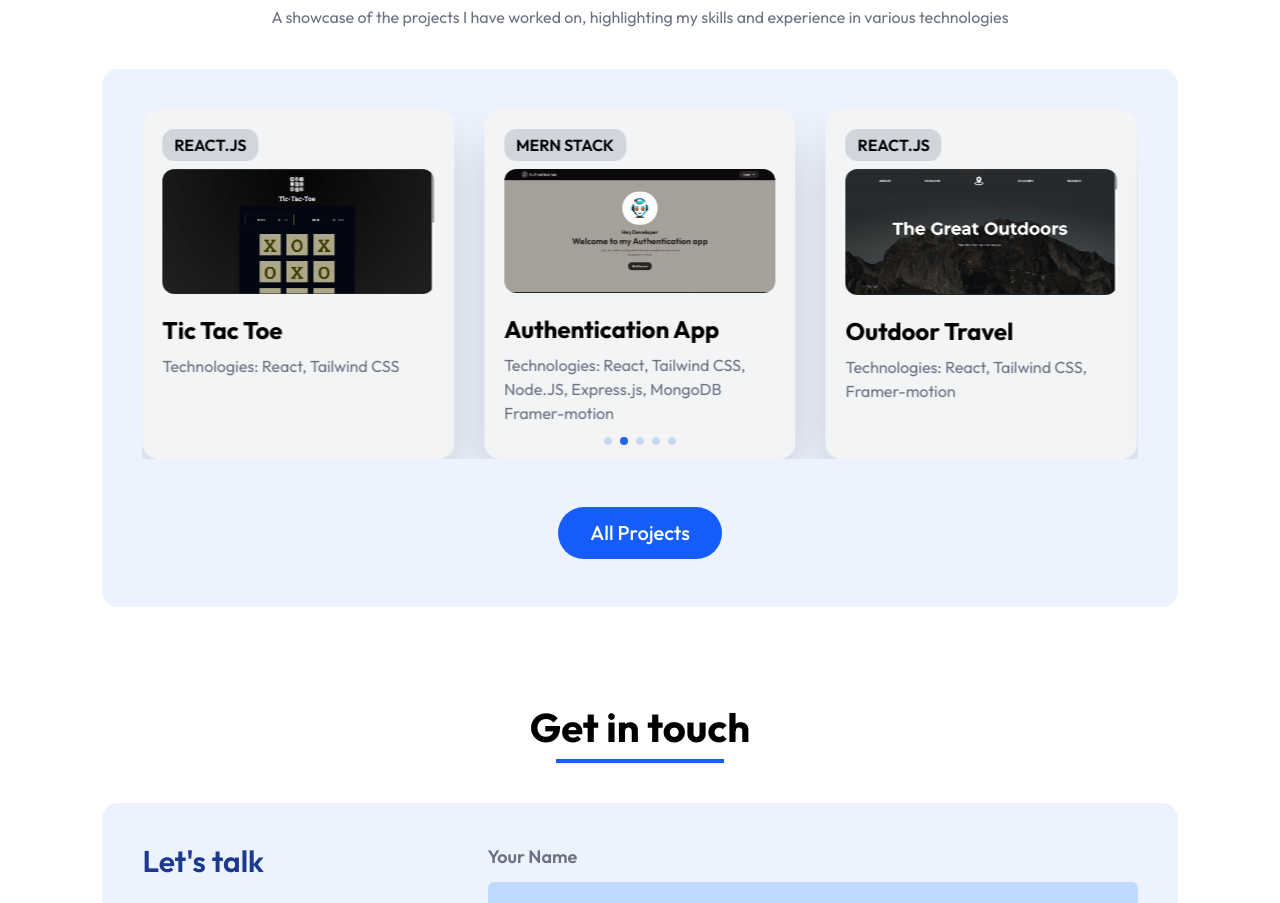
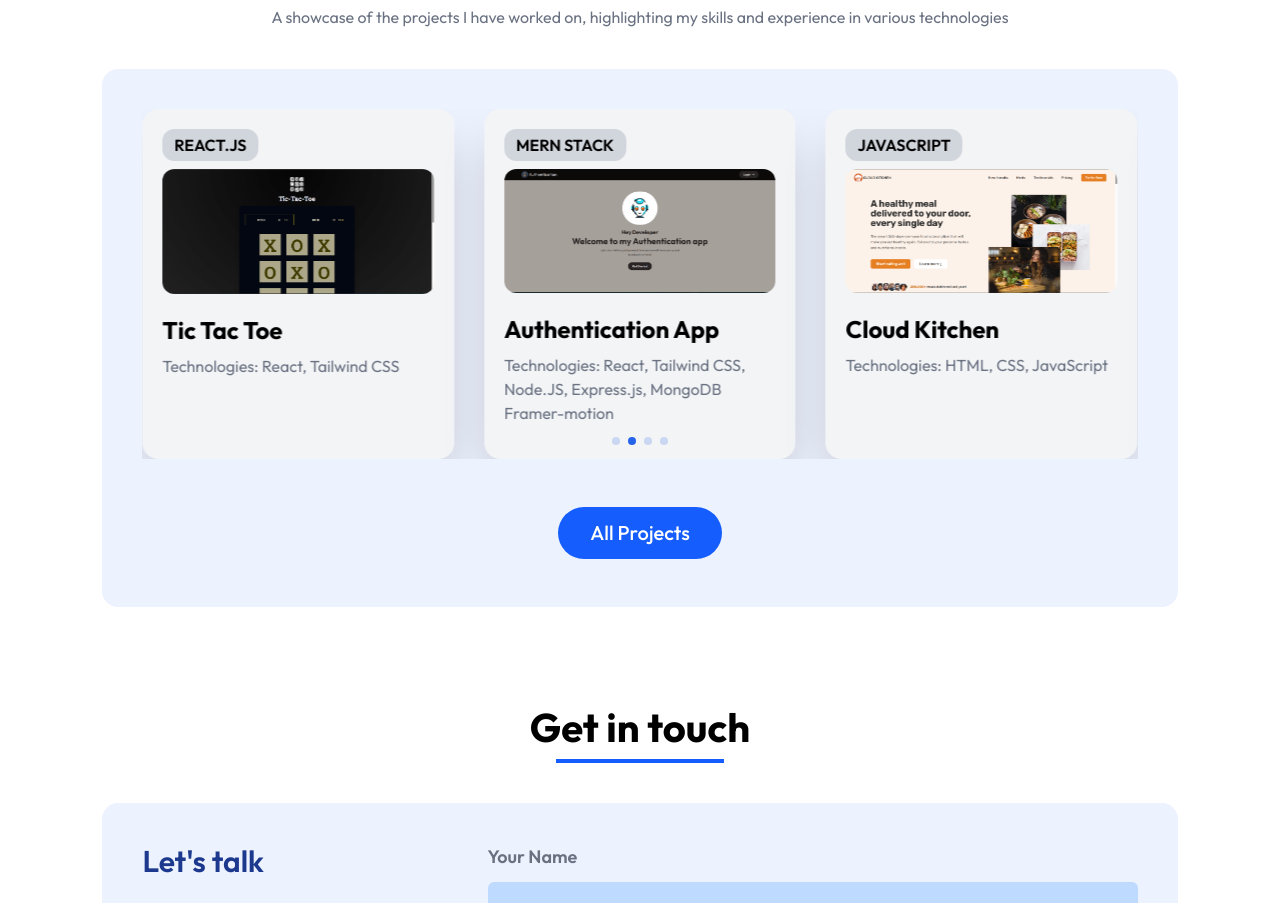
Before and after one commit to dev-debabrata/dev-debabrata-portfolio, a React (Vite) app: page / in a window 1280 px wide. Shown: the part 2120-3023 px from the top of the page. Built offline with nearby package versions, Linux system fonts and the light colour scheme.

Commit message:
add data

```diff
--- a/src/data.js
+++ b/src/data.js
@@ -281,7 +281,7 @@ export const projectListData = [
         description:
             "Technologies: React, Tailwind CSS",
         github: "https://github.com/dev-debabrata/amazon-clone-react",
-        webapp: "",
+        webapp: "https://amazon-clone-dev-debabrata.netlify.app",
     },
     {
         image: GroLeafImg,
@@ -536,16 +536,16 @@ export const projectData = [
         github: "https://github.com/dev-debabrata/auth-mern",
         webapp: "",
     },
-    {
-        id: 3,
-        image: OutdoorTravelImg,
-        title: "react.js",
-        name: "Outdoor Travel",
-        description:
-            "Technologies: React, Tailwind CSS, Framer-motion",
-        github: "https://github.com/dev-debabrata/outdoor-travel-react",
-        webapp: "https://outdoor-travel-dev.netlify.app/",
-    },
+    // {
+    //     id: 3,
+    //     image: OutdoorTravelImg,
+    //     title: "react.js",
+    //     name: "Outdoor Travel",
+    //     description:
+    //         "Technologies: React, Tailwind CSS, Framer-motion",
+    //     github: "https://github.com/dev-debabrata/outdoor-travel-react",
+    //     webapp: "https://outdoor-travel-dev.netlify.app/",
+    // },
     {
         id: 4,
         image: CloudKitchenImg,
@@ -574,6 +574,6 @@ export const projectData = [
         description:
             "Technologies: React, Tailwind CSS",
         github: "https://github.com/dev-debabrata/amazon-clone-react",
-        webapp: "",
+        webapp: "https://amazon-clone-dev-debabrata.netlify.app",
     },
 ];
```
Also changed, not shown: src/assets/ProjectImg/amazonClone.png.
